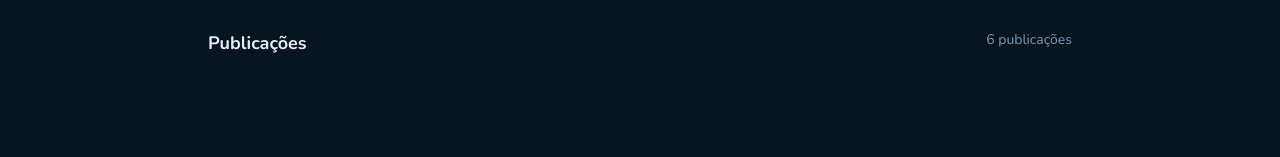
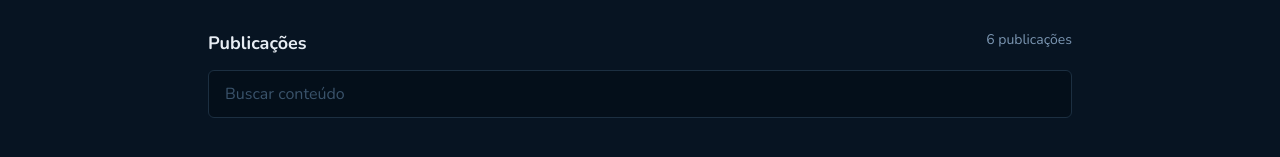
Before and after one commit to brunoseleghin/github-blog, a React (Vite) app: page / in a window 1280 px wide. Shown: the part 439-596 px from the top of the page. Built offline with nearby package versions, Linux system fonts and the light colour scheme.

Commit message:
created input

```diff
--- a/src/pages/Home/index.tsx
+++ b/src/pages/Home/index.tsx
@@ -94,6 +94,8 @@ export function Home() {
           <Publications>Publicações</Publications>
           <NumbersOfPublications>6 publicações</NumbersOfPublications>
         </PublicationsContainer>
+
+        <input type="text" placeholder="Buscar conteúdo" />
       </main>
     </HomeContainer>
   )
--- a/src/pages/Home/styles.ts
+++ b/src/pages/Home/styles.ts
@@ -9,6 +9,18 @@ export const HomeContainer = styled.div`
     max-width: 864px;
     flex-direction: column;
     margin: -85px auto;
+
+    input {
+      padding: 12px 16px;
+      background-color: ${({ theme }) => theme['base-input']};
+      border: 1px solid ${({ theme }) => theme['base-border']};
+      border-radius: 6px;
+      color: ${({ theme }) => theme['base-text']};
+
+      &::placeholder {
+        color: ${({ theme }) => theme['base-label']};
+      }
+    }
   }
 `
 
@@ -34,6 +46,17 @@ export const NameContainer = styled.div`
   justify-content: space-between;
   margin-bottom: 8px;
 
+  div {
+    display: flex;
+    align-items: center;
+    gap: 8px;
+    border-bottom: 1px solid ${({ theme }) => theme['base-profile']};
+
+    &:hover {
+      border-bottom: 1px solid ${({ theme }) => theme.blue};
+    }
+  }
+
   a {
     font-size: 12px;
     font-weight: bold;
@@ -41,7 +64,6 @@ export const NameContainer = styled.div`
     text-transform: uppercase;
     color: ${({ theme }) => theme.blue};
     text-decoration: none;
-    margin-right: 8px;
   }
 `
 
@@ -92,6 +114,7 @@ export const Publications = styled.span`
   font-size: 1.125rem;
   font-weight: 700;
   line-height: 160%;
+  margin-bottom: 12px;
 `
 
 export const NumbersOfPublications = styled.span`
@@ -99,4 +122,5 @@ export const NumbersOfPublications = styled.span`
   font-size: 0.875rem;
   font-weight: 400;
   line-height: 160%;
+  margin-bottom: 12px;
 `
```
